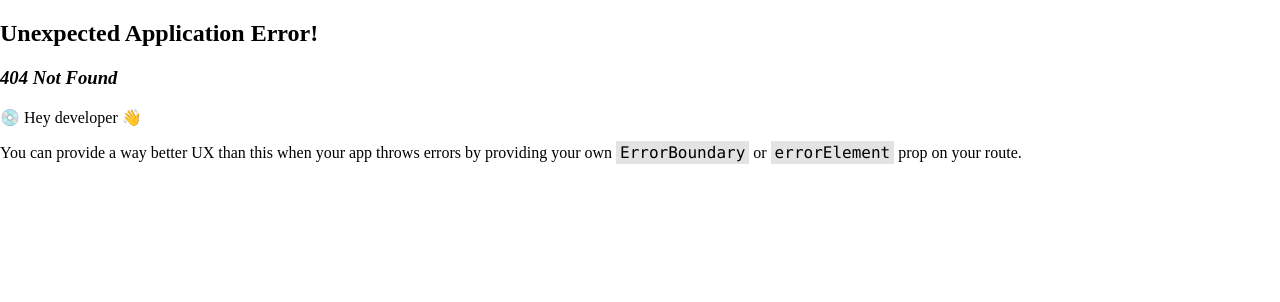
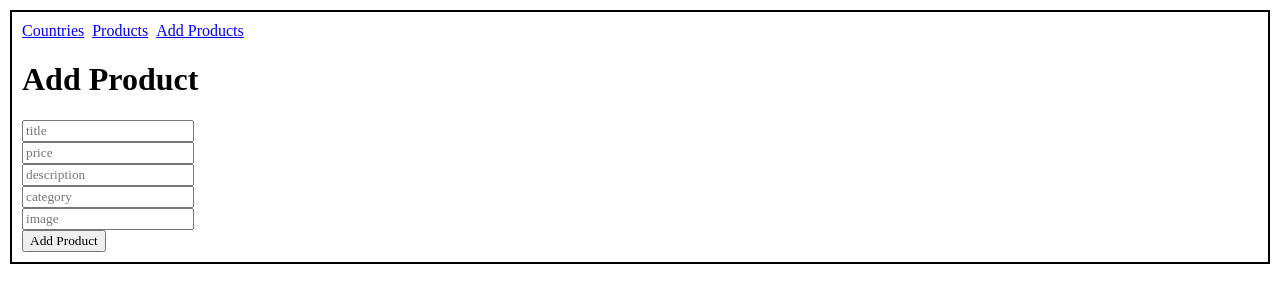
Before and after one commit to Suprajapamula/react-app, a React (Create React App) app: page /addProduct in a window 1280 px wide. Before the commit this address had no page. Shown: the top 302 px of the page. Built offline with nearby package versions, Linux system fonts and the light colour scheme.

Commit message:
JSONServerWithCRUDoperations

```diff
--- a/package.json
+++ b/package.json
@@ -3,13 +3,18 @@
   "version": "0.1.0",
   "private": true,
   "dependencies": {
+    "@reduxjs/toolkit": "^1.9.7",
     "@testing-library/jest-dom": "^5.17.0",
     "@testing-library/react": "^13.4.0",
     "@testing-library/user-event": "^13.5.0",
+    "axios": "^1.5.1",
+    "formik": "^2.4.5",
     "react": "^18.2.0",
     "react-dom": "^18.2.0",
+    "react-redux": "^8.1.3",
     "react-router-dom": "^6.16.0",
     "react-scripts": "5.0.1",
+    "redux-toolkit": "^1.1.2",
     "web-vitals": "^2.1.4"
   },
   "scripts": {
--- a/src/App.jsx
+++ b/src/App.jsx
@@ -1,18 +1,15 @@
-import Counter from './Counter';
 import './App.css';
-import Todolist from './Todolist';
-import { Outlet,Link } from 'react-router-dom';
+import {Link, Outlet} from 'react-router-dom';
 
 function App() {
   return (
     <div className='myBox'>
-         <h1>ReactJS application by Suprajapamula</h1>
-         <p>Hello edupoly</p>
-         <Link to="/counter">Counter</Link>&nbsp;
-         <Link to="/todolist">Todolist</Link>&nbsp;
+         <Link to="/countries">Countries</Link>&nbsp;&nbsp;
+         <Link to="/products">Products</Link>&nbsp;&nbsp;
+         <Link to="/addProduct">Add Products</Link>
          <Outlet></Outlet>
     </div>
-  );
+  )
 }
 
 export default App;
--- a/src/Counter.jsx
+++ /dev/null
@@ -1,10 +0,0 @@
-import React from 'react';
-import Todolist from './Todolist'
-function Counter(){
-      return(
-        <div className='myBox'>
-            <h1>Welcome to Counter</h1>
-        </div>
-      )
-}
-export default Counter;
--- a/src/Todolist.jsx
+++ /dev/null
@@ -1,9 +0,0 @@
-import React from "react";
-function Todolist(){
-    return(
-        <div className="myBox">
-            <h1>Todolist</h1>
-        </div>
-    )
-}
-export default Todolist
--- /dev/null
+++ b/src/app/store.js
@@ -0,0 +1,15 @@
+import { configureStore } from '@reduxjs/toolkit'
+import { setupListeners } from '@reduxjs/toolkit/query'
+import { countriesApi } from '../services/countries'
+import { productsApi } from '../services/products'
+
+export const store = configureStore({
+  reducer: {
+    [countriesApi.reducerPath]: countriesApi.reducer,
+    [productsApi.reducerPath]:productsApi.reducer,
+  },
+  middleware: (getDefaultMiddleware) =>
+    getDefaultMiddleware().concat(countriesApi.middleware,productsApi.middleware),
+})
+
+setupListeners(store.dispatch)
--- /dev/null
+++ b/src/features/countries/Countries.jsx
@@ -0,0 +1,31 @@
+import React from 'react'
+import { useGetAllCountriesQuery } from '../../services/countries'
+import {Link, Outlet} from 'react-router-dom'
+
+function Countries() {
+    var {isLoading,data}=useGetAllCountriesQuery()
+    console.log(isLoading);
+  return (
+    <div className='myBox'>
+        <h1>Countries</h1>
+        <div style={{display:'flex',flexWrap:'wrap'}}>
+        <ul style={{width:'20%'}}>
+            {
+                isLoading && <img src="https://cdn.dribbble.com/users/583436/screenshots/1725368/out.gif" alt="imgEl"/>
+            }
+            {
+                data && data.map((country)=>{
+                    return <li>
+                                <Link to={`countryDetails/${country.name.common}`}>{country.name.common}</Link>
+                           </li>
+                })
+            }
+        </ul>
+        <div style={{width:'70%'}}>
+           <Outlet></Outlet>
+        </div>
+        </div>
+    </div>
+  )
+}
+export default Countries
--- /dev/null
+++ b/src/features/countries/CountryDetails.jsx
@@ -0,0 +1,20 @@
+import React from 'react'
+import { useParams } from 'react-router-dom'
+import { useGetCountryDetailsByNameQuery } from '../../services/countries'
+
+function CountryDetails() {
+    var {cname}=useParams()
+    var {data,isLoading}=useGetCountryDetailsByNameQuery(cname)
+  return (
+    <div className='myBox'>
+        <h1>Country Details of {cname}</h1>
+        {
+            isLoading && <img src="https://cdn.dribbble.com/users/583436/screenshots/1725368/out.gif" alt="imgEl"/>
+        }
+        {
+            data && <img src={data[0].flags[0]} style={{width:"400px"}}/>
+        }
+    </div>
+  )
+}
+export default CountryDetails
--- /dev/null
+++ b/src/features/products/AddProduct.jsx
@@ -0,0 +1,39 @@
+import React from 'react'
+import {useFormik} from 'formik'
+import { useAddProductMutation } from '../../services/products'
+function AddProduct() {
+  var [addFn]=useAddProductMutation()
+  var productForm=useFormik({
+    initialValues:{
+        "title":'',
+        "price":0,
+        "description":'',
+        "category":'',
+        "image":'',
+        "rating":{
+          "rate":'',
+          "count":''
+        }
+
+    },
+    onSubmit:(values)=>{
+      addFn(values).then(()=>{
+        alert("product added sucessfully")
+      })
+    }
+  })
+  return (
+    <div>
+      <h1>Add Product</h1>
+      <form onSubmit={productForm.handleSubmit}>
+          <input type="text" placeholder='title' name="title" onChange={productForm.handleChange} onBlur={productForm.handleBlur}/><br/>
+          <input type="text" placeholder='price' name="price" onChange={productForm.handleChange} onBlur={productForm.handleBlur}/><br/>
+          <input type="text" placeholder='description' name="description" onChange={productForm.handleChange} onBlur={productForm.handleBlur}/><br/>
+          <input type="text" placeholder='category' name="category" onChange={productForm.handleChange} onBlur={productForm.handleBlur}/><br/>
+          <input type="text" placeholder='image' name="image" onChange={productForm.handleChange} onBlur={productForm.handleBlur}/><br/>
+          <button type="submit">Add Product</button>
+      </form>
+    </div>
+  )
+}
+export default AddProduct
--- /dev/null
+++ b/src/features/products/Products.jsx
@@ -0,0 +1,41 @@
+import React from 'react'
+import {useLazyGetAllProductsQuery,useGetAllProductsQuery,useDeleteProductMutation } from '../../services/products'
+import axios from 'axios';
+
+function Products() {
+    var {data,isLoading}=useGetAllProductsQuery();
+    console.log(data);
+    var [fn,state]=useDeleteProductMutation();
+    var [rfn]=useLazyGetAllProductsQuery();
+    function deleteProduct(id){
+         fn(id).then((res)=>{
+            alert("Deleted Sucessfully");
+            rfn()
+         })
+    }
+    //function deleteProduct(id){
+    //    axios.delete(`http://localhost:4000/products/${id}`).then(()=>{
+    //       alert("Deleted sucessfully")
+    //   })
+    //}
+  return (
+    <div className='myBox'>
+        <h1>Products</h1>
+        <ul>
+        {
+            isLoading && <img src="https://cdn.dribbble.com/users/583436/screenshots/1725368/out.gif" alt="imgEl"/>
+        }
+        {
+            data && data.map((product)=>{
+                return <li>
+                    {product.title}
+                    <button onClick={()=>{deleteProduct(product.id)}}>Delete</button>
+                </li>
+
+            })
+        }
+        </ul>
+    </div>
+  )
+}
+export default Products
--- /dev/null
+++ b/src/services/countries.js
@@ -0,0 +1,14 @@
+import { createApi, fetchBaseQuery } from '@reduxjs/toolkit/query/react'
+export const countriesApi = createApi({
+  reducerPath: 'countriesApi',
+  baseQuery: fetchBaseQuery({ baseUrl: 'https://restcountries.com/v3/' }),
+  endpoints: (builder) => ({
+    getAllCountries: builder.query({
+      query: () => `/all`,
+    }),
+    getCountryDetailsByName:builder.query({
+      query:(cname)=>`/name/${cname}`
+    })
+  }),
+})
+export const { useGetAllCountriesQuery,useGetCountryDetailsByNameQuery } = countriesApi
--- /dev/null
+++ b/src/services/products.js
@@ -0,0 +1,27 @@
+import { createApi, fetchBaseQuery } from '@reduxjs/toolkit/query/react'
+export const productsApi = createApi({
+  reducerPath: 'productsApi',
+  baseQuery: fetchBaseQuery({ baseUrl: 'http://localhost:4000/products' }),
+  endpoints: (builder) => ({
+    getAllProducts: builder.query({
+      query: () => `/`,
+    }),
+    deleteProduct:builder.mutation({
+      query:(id)=>{
+        return {url: `/${id}`,
+              method: 'DELETE',
+            }
+      }
+    }),
+    addProduct:builder.mutation({
+      query:(newProduct)=>{
+           return{
+            url:'/',
+            metod:"POST",
+            body:newProduct
+          }
+      }
+    })
+  }),
+})
+export const {useAddProductMutation,useLazyGetAllProductsQuery,useGetAllProductsQuery ,useDeleteProductMutation} = productsApi
```
Also changed, not shown: src/index.js (+25 -9 lines), 1 other file (tests, documents, lock files or other folders).
